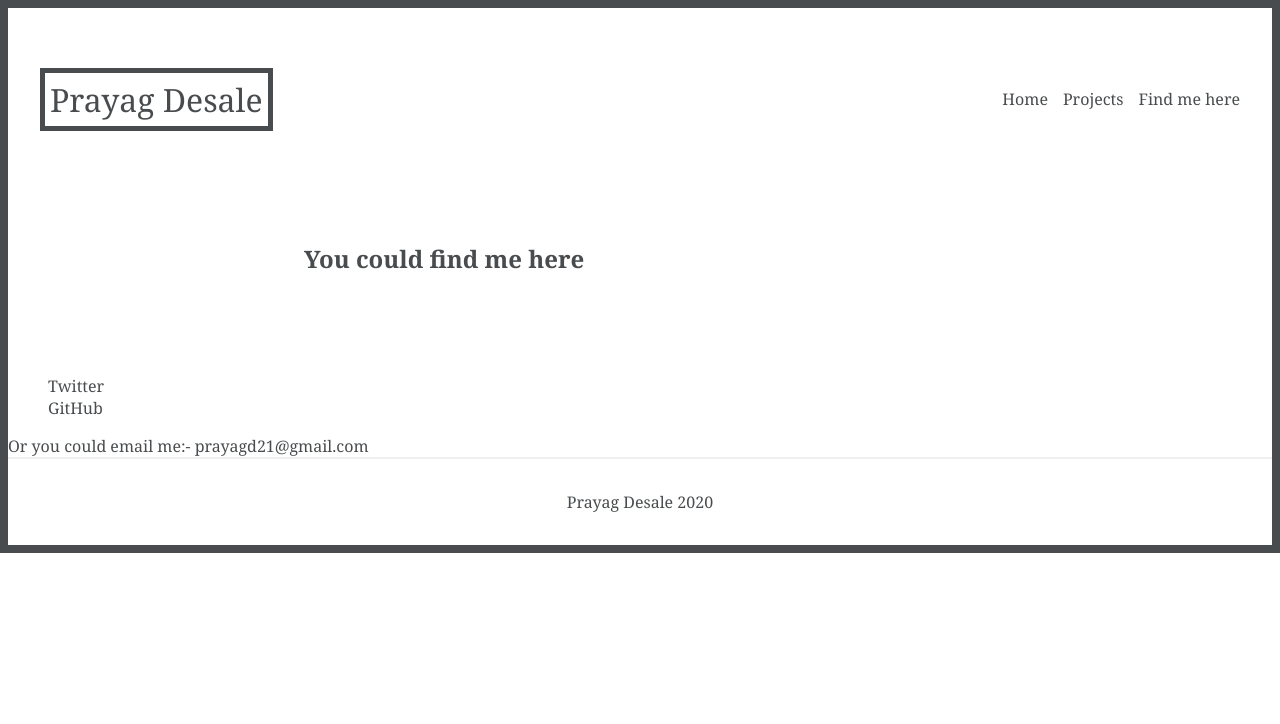
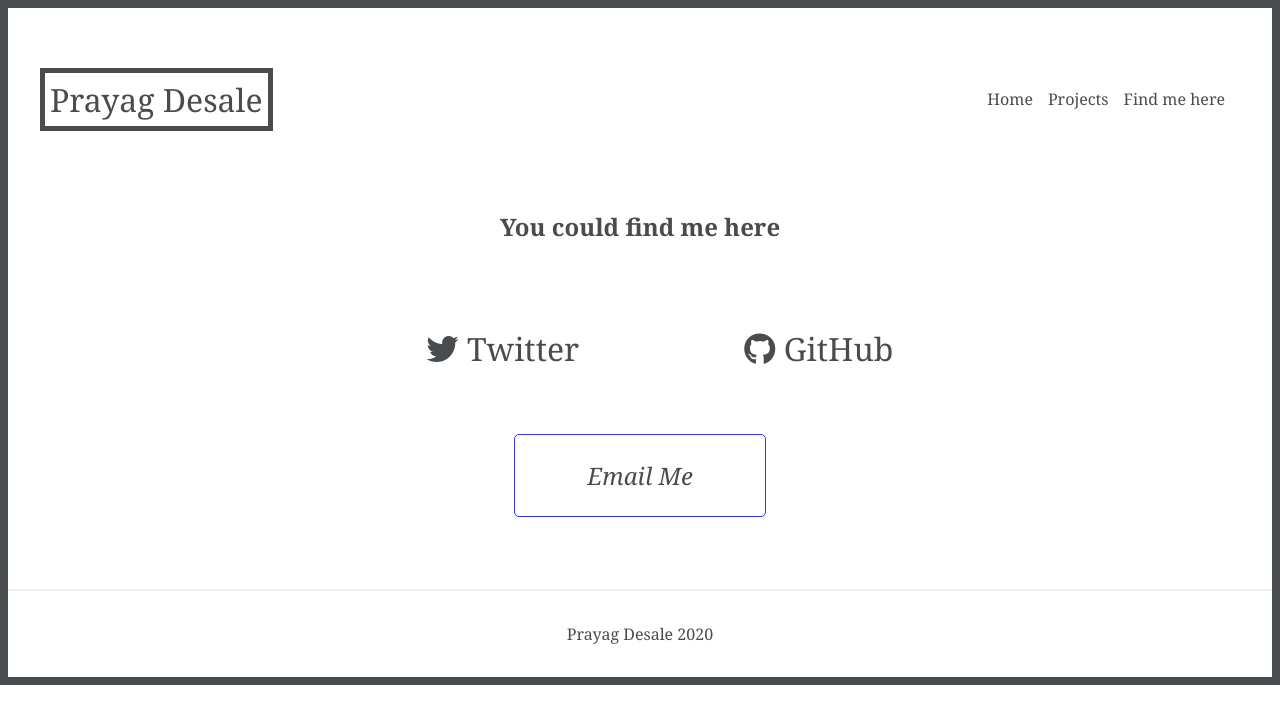
Before and after one commit to prayagd/portfolio, a React (Create React App) app: page /Contact in a window 1280 px wide. Shown: the top 724 px of the page. Built offline with nearby package versions, Linux system fonts and the light colour scheme.

Commit message:
first draft of the website complete

```diff
--- a/src/Components/contact.js
+++ b/src/Components/contact.js
@@ -4,18 +4,18 @@ const Contact = () => {
     return (
         <div>
             <section>
-                <div className = "inside-container intro">
+                <div className = "contact-container">
                     <h1>You could find me here</h1>
                 </div>
             </section>
-            <section>
-                <ul>
-                    <li>Twitter</li>
-                    <li>GitHub</li>
+            <section className = "inside-container intro">
+                <ul className = "contact-tag">
+                    <li><a href = "https://twitter.com/meprayag" target = "_blank" rel="noopener noreferrer"><i class = "fab fa-twitter"></i> Twitter</a></li>
+                    <li><a href = "https://github.com/prayagd" target = "_blank" rel="noopener noreferrer"><i class = "fab fa-github"></i> GitHub</a></li>
                 </ul>
             </section>
-            <section>
-                <span>Or you could email me:- prayagd21@gmail.com</span>
+            <section className = "contact-container space-down">
+                <a href = "mailto:prayagd21@gmail.com" className = "email">Email Me</a>
             </section>
         </div>
     )
--- a/src/Components/home.js
+++ b/src/Components/home.js
@@ -1,5 +1,6 @@
 import React from 'react';
 import Picture from "../IMG-20181217-WA0001.jpg"
+import Resume from "../Prayag_Application.pdf"
 
 const Home = () => {
     return (
@@ -12,7 +13,7 @@ const Home = () => {
             </section>
             <section className = "inside-container about space-down">
                 <h3>About me:</h3>
-                <span>Hello, Few months back I decided to make a career change from being a management consultant to frontend developer. Since then I have been learning to code mainly using freeCodeCamp. You could have a look at my CV here. Apart from that, I am interested in circular economy, writing and startups.</span>
+                <span>Hello, Few months back I decided to make a career change from being a management consultant to frontend developer. Since then I have been learning to code mainly using freeCodeCamp. You could have a look at my CV <a className = "resume" href = {Resume} download>here</a>. Apart from that, I am interested in circular economy, writing and startups.</span>
             </section>
         </div>
     )
--- a/src/Components/navbar.js
+++ b/src/Components/navbar.js
@@ -6,7 +6,6 @@ const Navbar = () => {
         <header>
             <div className = "outside-container">
                 <nav id = "navbar">
-
                     <a href = "/">
                         <span className = "name-tag">Prayag Desale</span>
                     </a>
--- a/src/index.css
+++ b/src/index.css
@@ -3,7 +3,8 @@ body {
   font-family: libre baskerville,Georgia,serif;
   -webkit-font-smoothing: antialiased;
   -moz-osx-font-smoothing: grayscale;
-  border: 8px solid #494c4e
+  border: 8px solid #494c4e;
+  padding: 0;
 }
 
 html{
@@ -19,9 +20,10 @@ a{
   color: #494c4e;
 }
 
+
 #navtags li{
   display: inline;
-  margin-left: 15px;
+  margin-right: 15px;
 }
 
 #navbar{
@@ -32,15 +34,13 @@ a{
   align-items: center;
 }
 
+
 .nav-list:hover{
   border-bottom: 2px solid #3333ff;
 }
 
 .name-tag{
   border: 5px solid #494c4e;
-  width: 50px;
-  height: 50px;
-  overflow: visible;
   padding: 5px;
   font-size: 2rem;
 }
@@ -78,12 +78,17 @@ img{
 
 .intro{
   padding-top: 2em;
-  padding-bottom: 4em;
+  padding-bottom: 2em;
+}
+
+.resume:hover{
+  border-bottom: 1px solid #3333ff;
 }
 
 #intro{
   font-size: 2em;
   font-weight: normal;
+  text-align: center;
 }
 
 .project-card{
@@ -133,3 +138,37 @@ footer{
   text-align: center;
   font-size: 1.3em;
 }
+
+.contact-tag{
+  display: flex;
+  justify-content: space-around;
+  font-size: 2em;
+}
+
+.contact-tag li a:hover{
+  color: #3333ff;
+}
+
+.email{
+    border-radius: 5px;
+    border: 1px solid #3333ff;
+    padding: 1em 0.2em;
+    display: inline-block;
+    font-size: 1.5em;
+    font-style: italic;
+    margin: 0 1em;
+    margin-bottom: 1em;
+    min-width: 10em;
+    text-align: center;
+}
+
+.email:hover{
+  transform: scale(1.1);
+  transition: all .5s ease;
+}
+
+.contact-container{
+  margin-right: auto;
+  margin-left: auto;
+  text-align: center;
+}
```
Also changed, not shown: 1 other file (tests, documents, lock files or other folders).
